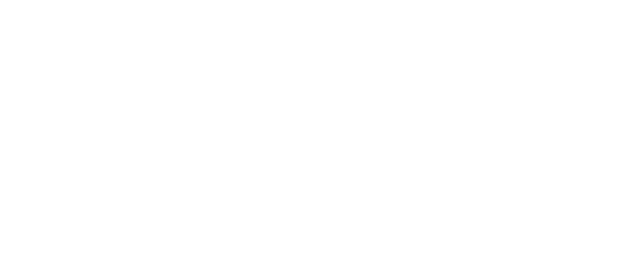
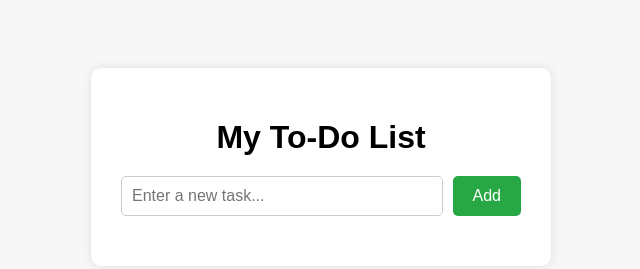
Before and after one commit to aneesh11-prop/To-do-List, a plain HTML site: page index.html in a window 1280 px wide. Shown: the whole page, without its empty margins (319-959 px from the left). Drawn offline with Linux system fonts and the light colour scheme.

Commit message:
Updated code

```diff
--- a/index.html
+++ b/index.html
@@ -1,12 +1,21 @@
 <!DOCTYPE html>
 <html lang="en">
 <head>
-    <meta charset="UTF-8">
-    <meta name="viewport" content="width=device-width, initial-scale=1.0">
-    <title>To Do List</title>
-    <link rel="stylesheet" href="style.css"></link>
+  <meta charset="UTF-8" />
+  <meta name="viewport" content="width=device-width, initial-scale=1.0"/>
+  <title>To-Do List</title>
+  <link rel="stylesheet" href="style.css" />
 </head>
 <body>
-    <script src="script.js"></script>
+  <div class="todo-container">
+    <h1>My To-Do List</h1>
+    <div class="input-section">
+      <input type="text" id="taskInput" placeholder="Enter a new task..." />
+      <button onclick="addTask()">Add</button>
+    </div>
+    <ul id="taskList"></ul>
+  </div>
+
+  <script src="script.js"></script>
 </body>
 </html>
--- a/script.js
+++ b/script.js
@@ -0,0 +1,27 @@
+function addTask() {
+  const input = document.getElementById("taskInput");
+  const taskText = input.value.trim();
+  if (taskText === "") return;
+
+  const li = document.createElement("li");
+
+  li.textContent = taskText;
+
+
+  li.addEventListener("click", () => {
+    li.classList.toggle("completed");
+  });
+
+
+  const deleteBtn = document.createElement("button");
+  deleteBtn.textContent = "X";
+  deleteBtn.className = "delete-btn";
+  deleteBtn.onclick = (e) => {
+    e.stopPropagation();
+    li.remove();
+  };
+
+  li.appendChild(deleteBtn);
+  document.getElementById("taskList").appendChild(li);
+  input.value = "";
+}
--- a/style.css
+++ b/style.css
@@ -0,0 +1,80 @@
+body {
+  font-family: Arial, sans-serif;
+  background-color: #f7f7f7;
+  display: flex;
+  justify-content: center;
+  align-items: flex-start;
+  padding-top: 60px;
+  min-height: 100vh;
+}
+
+.todo-container {
+  background-color: white;
+  padding: 30px;
+  border-radius: 10px;
+  box-shadow: 0 0 10px rgba(0,0,0,0.1);
+  width: 100%;
+  max-width: 400px;
+}
+
+h1 {
+  text-align: center;
+  margin-bottom: 20px;
+}
+
+.input-section {
+  display: flex;
+  gap: 10px;
+}
+
+input[type="text"] {
+  flex: 1;
+  padding: 10px;
+  font-size: 1rem;
+  border: 1px solid #ccc;
+  border-radius: 5px;
+}
+
+button {
+  padding: 10px 20px;
+  font-size: 1rem;
+  background-color: #28a745;
+  color: white;
+  border: none;
+  border-radius: 5px;
+  cursor: pointer;
+}
+
+button:hover {
+  background-color: #218838;
+}
+
+ul {
+  list-style-type: none;
+  padding: 0;
+  margin-top: 20px;
+}
+
+li {
+  background-color: #f1f1f1;
+  margin-bottom: 10px;
+  padding: 10px;
+  border-radius: 5px;
+  display: flex;
+  justify-content: space-between;
+  align-items: center;
+}
+
+li.completed {
+  text-decoration: line-through;
+  color: gray;
+}
+
+.delete-btn {
+  background-color: red;
+  color: white;
+  border: none;
+  padding: 5px 8px;
+  border-radius: 5px;
+  cursor: pointer;
+}
```
